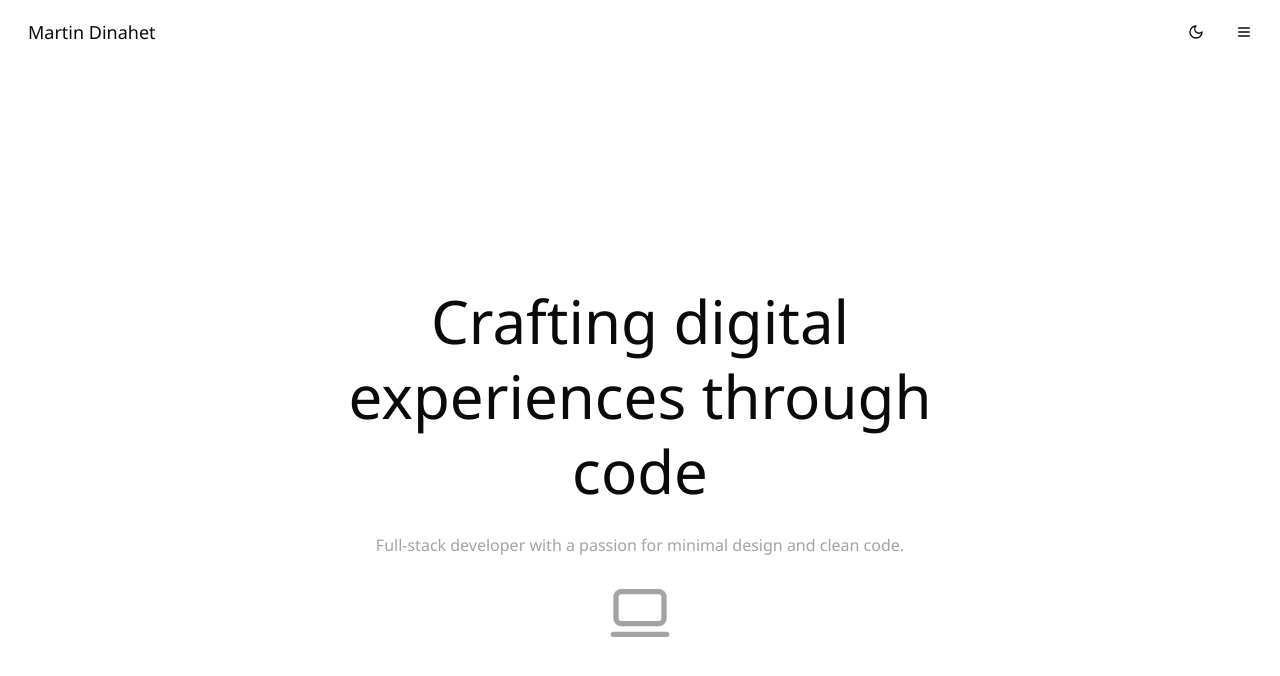
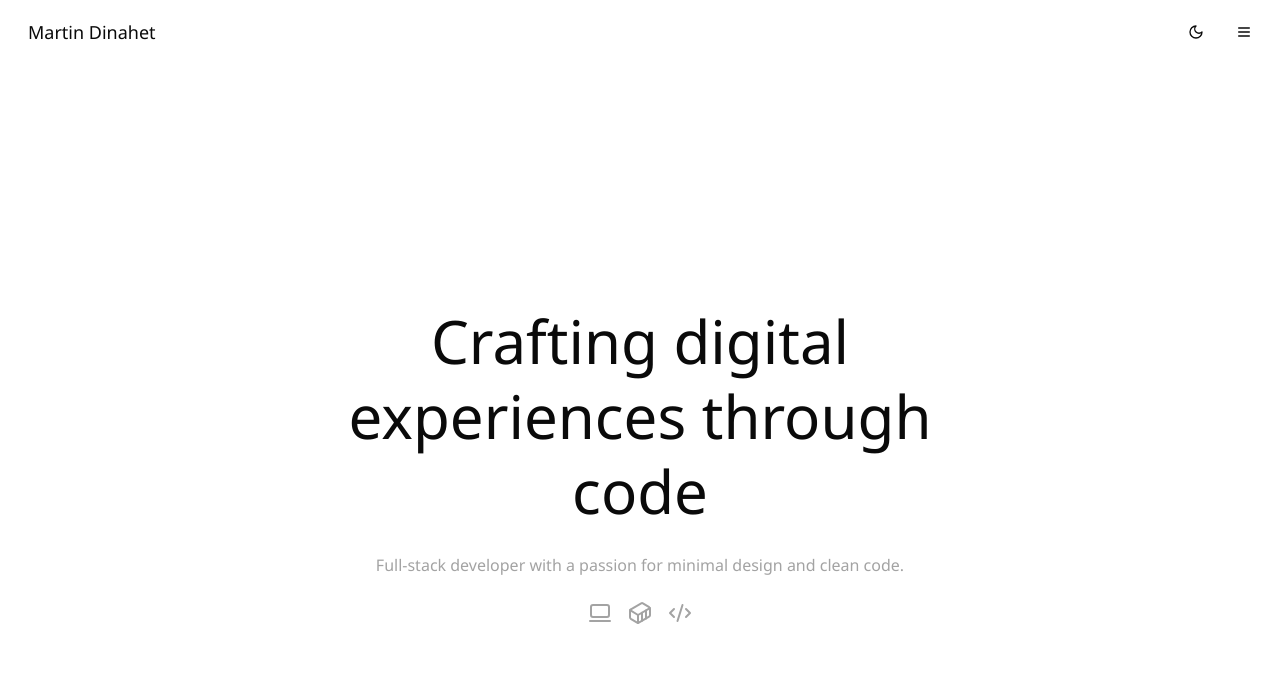
Before and after one commit to martin-dinahet/portfolio, a React (Vite) app: page / in a window 1280 px wide. Shown: the top 676 px of the page. Built offline with nearby package versions, Linux system fonts and the light colour scheme.

Commit message:
updated hero section

```diff
--- a/src/pages/Index.tsx
+++ b/src/pages/Index.tsx
@@ -1,5 +1,5 @@
 import { Header } from "@/components/personal/Header";
-import { LaptopMinimal } from "lucide-react";
+import { CodeXml, Container, LaptopMinimal } from "lucide-react";
 
 export default () => {
   return (
@@ -14,10 +14,14 @@ export default () => {
             <p className="text-neutral-400">
               Full-stack developer with a passion for minimal design and clean code.
             </p>
-            <LaptopMinimal size={64} className="mx-auto text-neutral-400" />
+            <div className="flex justify-center w-full gap-4 text-neutral-400">
+              <LaptopMinimal />
+              <Container />
+              <CodeXml />
+            </div>
           </div>
         </section>
-        <section></section>
+        <section className="flex items-center justify-center"></section>
       </div>
     </>
   );
```
